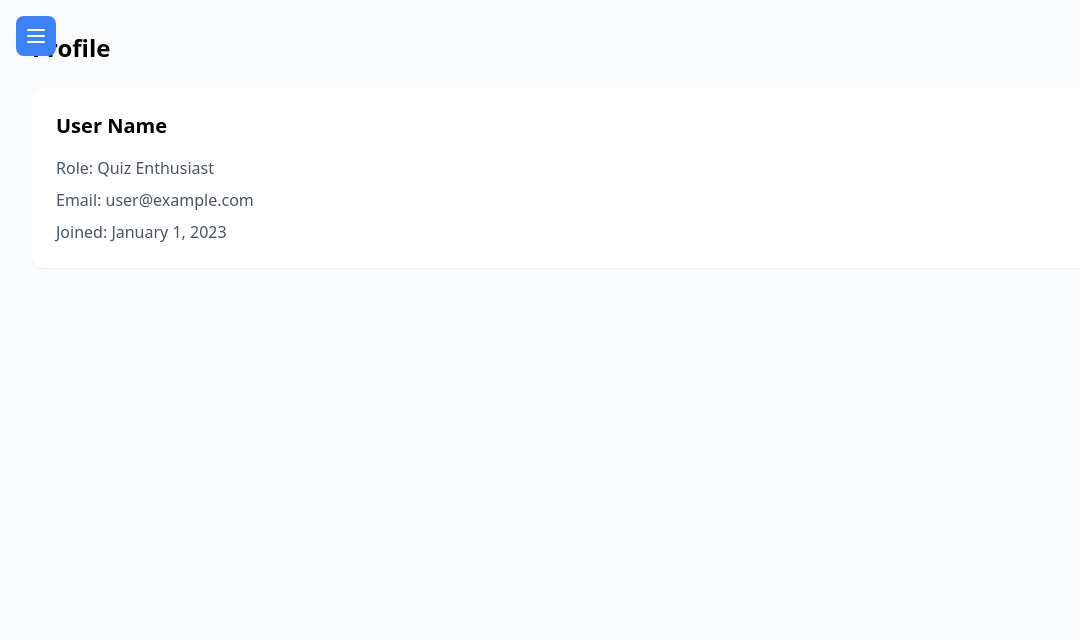
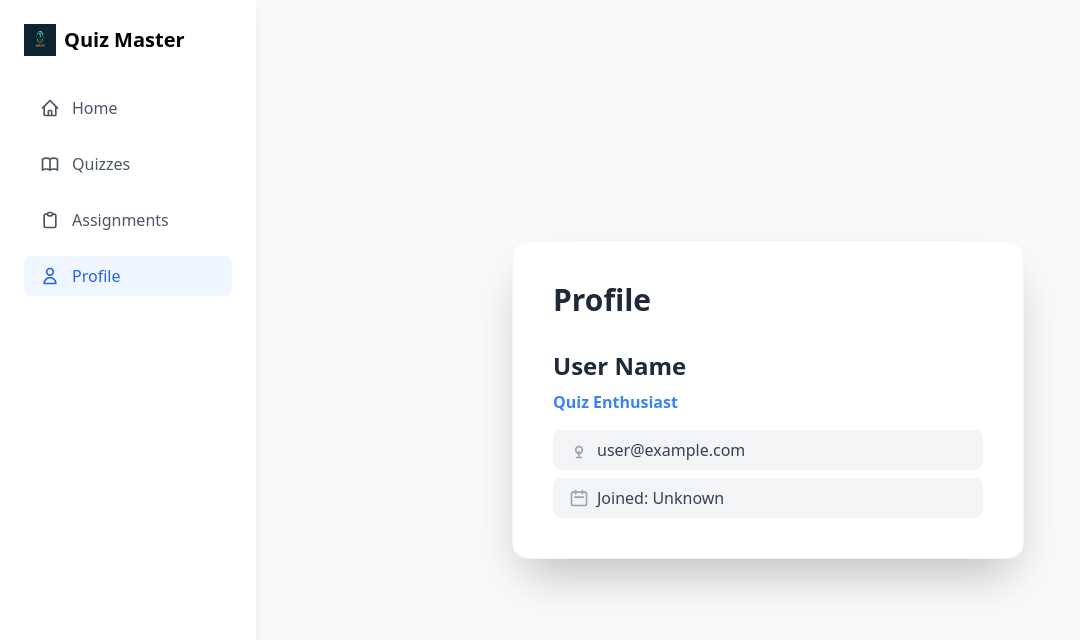
Before and after one commit to Mayankkkkk2207/quiz-app, a plain HTML site: page profile.html in a window 1280 px wide. Shown: the top 640 px of the page, without its empty margins (0-1080 px from the left). Drawn offline with nearby package versions, Linux system fonts and the light colour scheme.

Commit message:
Almost done with the front end

```diff
--- a/profile.html
+++ b/profile.html
@@ -7,17 +7,11 @@
     <link href="https://cdn.jsdelivr.net/npm/tailwindcss@2.2.19/dist/tailwind.min.css" rel="stylesheet">
 </head>
 <body class="bg-gray-50">
-    <button id="toggle-sidebar" class="fixed top-4 left-4 z-10 p-2 bg-blue-500 text-white rounded-lg">
-        <svg class="w-6 h-6" fill="none" stroke="currentColor" viewBox="0 0 24 24">
-            <path stroke-linecap="round" stroke-linejoin="round" stroke-width="2" d="M4 6h16M4 12h16M4 18h16"></path>
-        </svg>
-    </button>
-
     <div class="flex">
         <!-- Sidebar -->
-        <div class="w-64 h-screen bg-white shadow-lg fixed left-0 p-6 hidden">
+        <div class="w-64 h-screen bg-white shadow-lg fixed left-0 p-6">
             <div class="flex items-center mb-8">
-                <img src="logo.png" alt="Quiz Logo" class="h-8 w-8">
+                <img src="logo.jpg" alt="Quiz Logo" class="h-8 w-8">
                 <span class="text-xl font-bold ml-2">Quiz Master</span>
             </div>
 
@@ -51,11 +45,13 @@
         </div>
 
         <!-- Main Content -->
-        <div class="ml-64 p-8 w-full md:ml-0 transition-all duration-300">
-            <h1 class="text-2xl font-bold mb-6">Profile</h1>
-            <section id="profile-info" class="bg-white p-6 rounded-xl shadow-sm">
-                <!-- Profile information will be dynamically loaded here -->
-            </section>
+        <div class="flex items-center justify-center min-h-screen w-full ml-64 bg-gray-50 transition-all duration-300">
+            <div class="w-full max-w-lg bg-white p-10 rounded-2xl shadow-2xl border border-gray-100">
+                <h1 class="text-3xl font-extrabold mb-8 text-gray-800">Profile</h1>
+                <section id="profile-info">
+                    <!-- Profile information will be dynamically loaded here -->
+                </section>
+            </div>
         </div>
     </div>
     <script src="profile.js"></script>
--- a/profile.js
+++ b/profile.js
@@ -1,25 +1,34 @@
 document.addEventListener('DOMContentLoaded', () => {
     const profileInfo = document.getElementById('profile-info');
-    const toggleSidebarButton = document.getElementById('toggle-sidebar');
-    const sidebar = document.querySelector('.w-64');
-    const mainContent = document.querySelector('.ml-64');
+
+    // Get username, email, and joinDate from localStorage, fallback to defaults
+    const username = localStorage.getItem('loggedInUser') || 'User Name';
+    const email = localStorage.getItem('loggedInEmail') || 'user@example.com';
+    const joinDate = localStorage.getItem('joinDate') || 'Unknown';
 
     // Example profile data
     const profile = {
-        name: 'User Name',
+        name: username,
         role: 'Quiz Enthusiast',
-        email: 'user@example.com',
-        joinDate: 'January 1, 2023'
+        email: email,
+        joinDate: joinDate
     };
 
     // Function to create profile information elements
     const createProfileElement = (profile) => {
         const profileElement = document.createElement('div');
+        profileElement.className = 'flex flex-col items-start w-full max-w-md mx-auto';
         profileElement.innerHTML = `
-            <h3 class="text-xl font-semibold mb-4">${profile.name}</h3>
-            <p class="text-gray-600 mb-2">Role: ${profile.role}</p>
-            <p class="text-gray-600 mb-2">Email: ${profile.email}</p>
-            <p class="text-gray-600">Joined: ${profile.joinDate}</p>
+            <h3 class="text-2xl font-bold mb-2 text-gray-800">${profile.name}</h3>
+            <span class="text-blue-500 font-semibold mb-4">${profile.role}</span>
+            <div class="bg-gray-100 rounded-lg px-4 py-2 w-full mb-2 flex items-center">
+                <svg class="w-5 h-5 text-gray-400 mr-2" fill="none" stroke="currentColor" viewBox="0 0 24 24"><path stroke-linecap="round" stroke-linejoin="round" stroke-width="2" d="M16 12a4 4 0 01-8 0 4 4 0 018 0z" /><path stroke-linecap="round" stroke-linejoin="round" stroke-width="2" d="M12 14v7m0 0H9m3 0h3" /></svg>
+                <span class="text-gray-700">${profile.email}</span>
+            </div>
+            <div class="bg-gray-100 rounded-lg px-4 py-2 w-full flex items-center">
+                <svg class="w-5 h-5 text-gray-400 mr-2" fill="none" stroke="currentColor" viewBox="0 0 24 24"><path stroke-linecap="round" stroke-linejoin="round" stroke-width="2" d="M8 7V3m8 4V3m-9 8h10M5 21h14a2 2 0 002-2V7a2 2 0 00-2-2H5a2 2 0 00-2 2v12a2 2 0 002 2z" /></svg>
+                <span class="text-gray-700">Joined: ${profile.joinDate}</span>
+            </div>
         `;
         return profileElement;
     };
@@ -27,19 +36,4 @@ document.addEventListener('DOMContentLoaded', () => {
     // Load profile information into the page
     const profileElement = createProfileElement(profile);
     profileInfo.appendChild(profileElement);
-
-    toggleSidebarButton.addEventListener('click', () => {
-        sidebar.classList.toggle('hidden');
-        mainContent.classList.toggle('ml-64');
-        localStorage.setItem('sidebarVisible', !sidebar.classList.contains('hidden'));
-    });
-
-    // Check sidebar state on page load
-    const sidebarVisible = localStorage.getItem('sidebarVisible') === 'true';
-    if (sidebarVisible) {
-        sidebar.classList.remove('hidden');
-        mainContent.classList.add('ml-64');
-    } else {
-        mainContent.classList.remove('ml-64');
-    }
 });
```
Also changed, not shown: assignments.html (+3 -8 lines), assignments.js (+5 -23 lines), home.html (+5 -13 lines), home.js (+8 -1 lines), index.html (+7 -0 lines), login.js (+9 -2 lines), quizzes.html (+3 -9 lines), quizzes.js (+5 -23 lines), logo.jpg (added).
